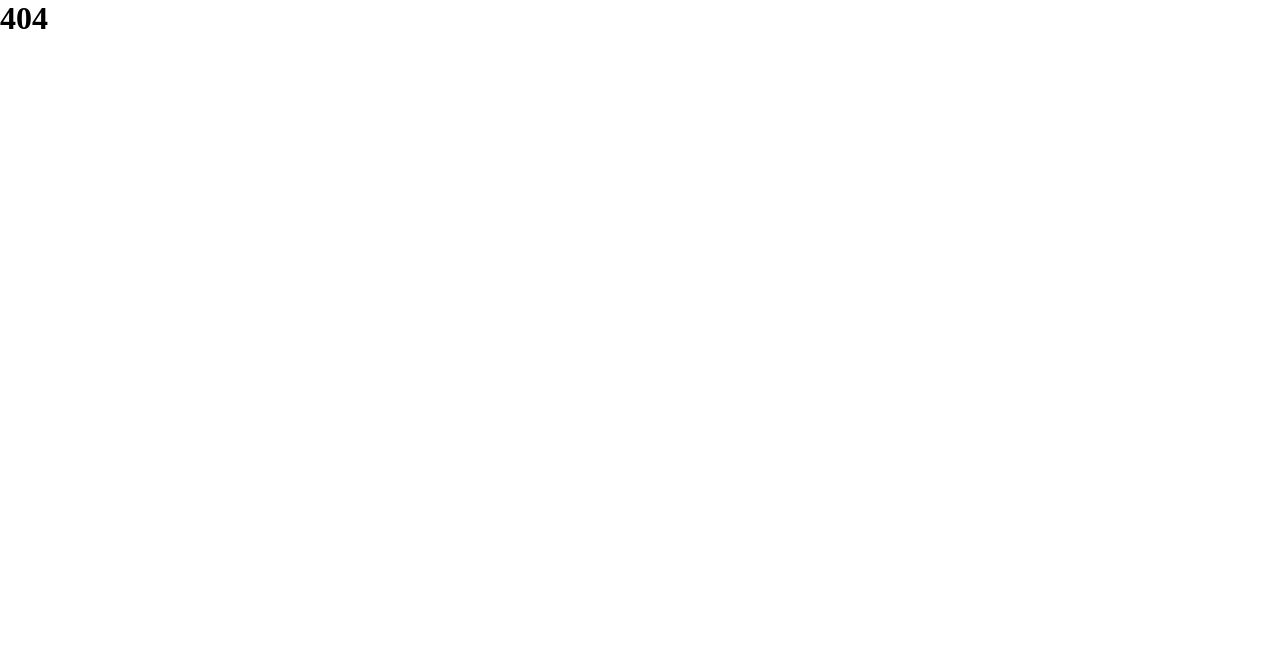
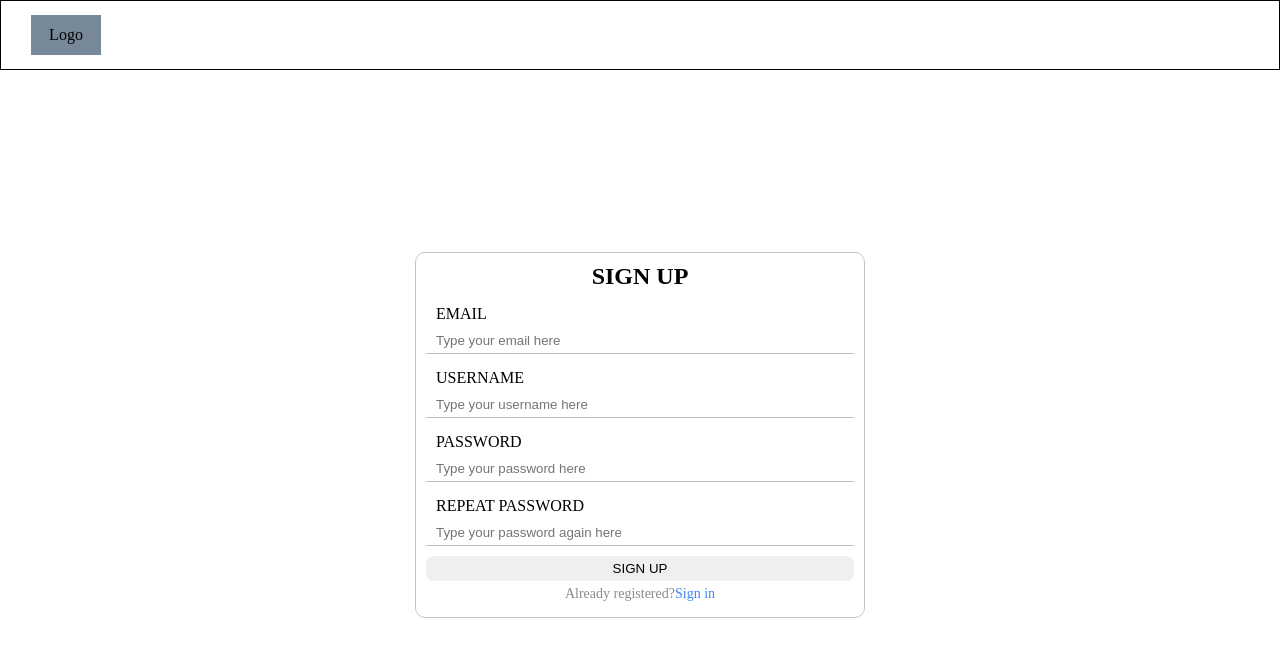
Before and after one commit to Serbin-Executive/Serbin-Executive.github.io, a React (Create React App) app: page /sign-up in a window 1280 px wide. Shown: the top 656 px of the page. Built offline with nearby package versions, Linux system fonts and the light colour scheme.

Commit message:
Added user-auth basic flow

```diff
--- a/src/components/Block/index.tsx
+++ b/src/components/Block/index.tsx
@@ -1,12 +1,36 @@
-import { ReactElement } from "react";
+import { ReactElement, ReactNode } from "react";
 import "./style.css";
 
-export interface IBlockProps {
-    children: ReactElement;
+export const enum blockTypes {
+    TEXT = "text",
+    PALLETTE = "pallette",
+    MIXED = "mixed",
 }
 
-const Block = ({ children }: IBlockProps): ReactElement => {
-    return <div className="block">{children}</div>;
+export interface IBlockProps {
+    children?: ReactNode;
+    width?: string;
+    height?: string;
+    type?: blockTypes;
+    onClick?: () => void
+}
+
+const Block = ({
+    children,
+    width = "100%",
+    height = "100%",
+    type = blockTypes.MIXED,
+    onClick = () => {return;}
+}: IBlockProps): ReactElement => {
+    const blockStyle = {
+        width: width,
+        height: height,
+    };
+    return (
+        <div className={`block ${type}`} style={blockStyle} onClick={onClick}>
+            {children}
+        </div>
+    );
 };
 
 export default Block;
--- a/src/components/Block/style.css
+++ b/src/components/Block/style.css
@@ -0,0 +1,13 @@
+.block {
+    background-color: lightslategray;
+}
+
+.block.mixed {
+    display: flex;
+    align-items: center;
+    justify-content: center;
+}
+
+.block.text {
+    background-color: transparent;
+}
--- a/src/components/Header/index.tsx
+++ b/src/components/Header/index.tsx
@@ -1,12 +1,16 @@
 import { ReactElement } from "react";
+import Logo from "../Logo";
+import ProfileShortcut from "../ProfileShortcut";
 import "./style.css";
 
-export interface IHeaderProps {
-    // children: ReactElement;
-}
+const Header = (): ReactElement => {
 
-const Header = (): ReactElement => {
-    return <header className="header"></header>;
+    return <header className="header">
+        <nav>
+            <Logo />
+            <ProfileShortcut />
+        </nav>
+    </header>;
 };
 
 export default Header;
--- a/src/components/Header/style.css
+++ b/src/components/Header/style.css
@@ -9,3 +9,12 @@
 
     border: var(--decorative-border);
 }
+
+nav {
+    padding: 0 30px;
+    width: 100%;
+    height: 100%;
+    display: flex;
+    align-items: center;
+    justify-content: space-between;
+}
--- /dev/null
+++ b/src/components/Logo/index.tsx
@@ -0,0 +1,22 @@
+import { ReactElement } from "react";
+import { useNavigate } from "react-router-dom";
+import { paths } from "../../router/routes";
+import Block from "../Block";
+
+const Logo = (): ReactElement => {
+    const navigate = useNavigate();
+
+    const redirectToLanding = () => {
+        navigate(paths.LANDING.path);
+    };
+
+    return (
+        <div className="logo-container">
+            <Block width="70px" height="40px" onClick={redirectToLanding}>
+                Logo
+            </Block>
+        </div>
+    );
+};
+
+export default Logo;
--- /dev/null
+++ b/src/components/ProfileShortcut/index.tsx
@@ -0,0 +1,52 @@
+import { Fragment, ReactElement } from "react";
+import { useAppDispatch, useAppSelector } from "../../store";
+import { setIsLoggedIn, setCurrentUser } from "../../store/slices/User";
+import { Link, useLocation, useNavigate } from "react-router-dom";
+import { paths } from "../../router/routes";
+import Block, { blockTypes } from "../Block";
+
+const ProfileShortcut = (): ReactElement => {
+    const dispatch = useAppDispatch();
+    const navigate = useNavigate();
+    const location = useLocation();
+
+    const isLoggedIn = useAppSelector((state) => state.user.isLoggedIn);
+    const currentUser = useAppSelector((state) => state.user.currentUser);
+
+    const handleLogout = () => {
+        dispatch(setIsLoggedIn(false));
+        dispatch(setCurrentUser({}));
+        navigate(paths.SIGN_IN.path);
+    };
+
+    const UserBlock = (): ReactElement => {
+        return (
+            <div>
+                <Block>{currentUser.getName()}</Block>
+                <Block type={blockTypes.TEXT} onClick={handleLogout}>
+                    {"LOGOUT ->"}
+                </Block>
+            </div>
+        );
+    };
+
+    const LoginBlock = (): ReactElement => {
+        if([paths.SIGN_IN.path, paths.SIGN_UP.path].includes(location.pathname)) {
+            return <Fragment></Fragment>;
+        }
+
+        return (
+            <Block type={blockTypes.TEXT}>
+                <Link to={paths.SIGN_IN.path}>SIGN IN</Link>
+            </Block>
+        );
+    };
+
+    return (
+        <div className="profile-shortcut">
+            {isLoggedIn ? <UserBlock /> : <LoginBlock />}
+        </div>
+    );
+};
+
+export default ProfileShortcut;
--- a/src/components/ProtectedRoute/index.tsx
+++ b/src/components/ProtectedRoute/index.tsx
@@ -13,7 +13,7 @@ export const ProtectedRoute = ({
     const isLoggedIn = useAppSelector((state) => state.user.isLoggedIn);
 
     if (!isLoggedIn) {
-        return <Navigate to={paths.SIGNIN.path} />;
+        return <Navigate to={paths.SIGN_IN.path} />;
     }
 
     return children;
--- a/src/components/SignIn/index.tsx
+++ b/src/components/SignIn/index.tsx
@@ -1,17 +1,74 @@
-import { ReactElement } from "react";
-import { Link } from "react-router-dom";
+import {
+    ChangeEvent,
+    Dispatch,
+    ReactElement,
+    SetStateAction,
+    useState,
+} from "react";
+import { Link, useNavigate } from "react-router-dom";
+import { paths } from "../../router/routes";
+import { setCurrentUser, setIsLoggedIn } from "../../store/slices/User";
+import User from "../../domains/User";
+import { useAppDispatch } from "../../store";
 
 const SignIn = (): ReactElement => {
-    return <form className="auth-form">
-        <h2 className="auth-title">Sign in</h2>
-        <p className="auth-label">Email</p>
-        <input type="email" placeholder="Email" className="auth-input" />
-        <p className="auth-label">Password</p>
-        <input type="password" placeholder="Password" className="auth-input" />
-        <button className="auth-button">sign in</button>
-        <h4 className='auth-subtitle'>Not registered yet?
-        <Link className="auth-link" to="/signup"> Sign up</Link></h4>
-    </form>;
+    const dispatch = useAppDispatch();
+    const navigate = useNavigate();
+
+    const [email, setEmail] = useState<string>("");
+    const [password, setPassword] = useState<string>("");
+    // eslint-disable-next-line
+    const [validationErrors, setValidationErrors] = useState<string[]>([]);
+
+    const isSubmitDisallowed =
+        !email && !password && validationErrors.length > 0;
+
+    const handleSignIn = () => {
+        //temp
+        dispatch(setCurrentUser(new User(email, email)));
+        dispatch(setIsLoggedIn(true));
+        navigate(paths.HOME.path);
+    };
+
+    const handleChange = (
+        event: ChangeEvent<HTMLInputElement>,
+        handler: Dispatch<SetStateAction<string>>
+    ) => {
+        handler(event.target.value);
+    };
+
+    return (
+        <form className="auth-form">
+            <h2 className="auth-title">SIGN IN</h2>
+            <p className="auth-label">EMAIL</p>
+            <input
+                type="email"
+                placeholder="Email"
+                className="auth-input"
+                onChange={(event) => handleChange(event, setEmail)}
+            />
+            <p className="auth-label">PASSWORD</p>
+            <input
+                type="password"
+                placeholder="Password"
+                className="auth-input"
+                onChange={(event) => handleChange(event, setPassword)}
+            />
+            <button
+                className="auth-button"
+                disabled={isSubmitDisallowed}
+                onClick={handleSignIn}
+            >
+                SIGN IN
+            </button>
+            <h4 className="auth-subtitle">
+                Not registered yet?
+                <Link className="auth-link" to={paths.SIGN_UP.path}>
+                    Sign up
+                </Link>
+            </h4>
+        </form>
+    );
 };
 
 export default SignIn;
--- a/src/components/SignUp/index.tsx
+++ b/src/components/SignUp/index.tsx
@@ -1,21 +1,94 @@
-import { ReactElement } from "react";
-import { Link } from "react-router-dom";
+import {
+    ChangeEvent,
+    Dispatch,
+    ReactElement,
+    SetStateAction,
+    useState,
+} from "react";
+import { Link, useNavigate } from "react-router-dom";
+import { paths } from "../../router/routes";
+import { useAppDispatch } from "../../store";
+import { setCurrentUser, setIsLoggedIn } from "../../store/slices/User";
+import User from "../../domains/User";
 
 const SignUp = (): ReactElement => {
-    return <form className="auth-form">
-        <h2 className="auth-title">Sign up</h2>
-        <p className="auth-label">Email</p>
-        <input type="email" placeholder="Email" className="auth-input" />
-        <p className="auth-label">Username</p>
-        <input type="email" placeholder="username" className="auth-input" />
-        <p className="auth-label">Password</p>
-        <input type="password" placeholder="Password" className="auth-input" />
-        <p className="auth-label">Repeat password</p>
-        <input type="password" placeholder="Repeat password" className="auth-input" />
-        <button className="auth-button">sign up</button>
-        <h4 className='auth-subtitle'>Already registered?
-            <Link className="auth-link" to="/signin"> Sign in</Link></h4>
-    </form>;
+    const dispatch = useAppDispatch();
+    const navigate = useNavigate();
+
+    const [email, setEmail] = useState<string>("");
+    const [username, setUsername] = useState<string>("");
+    const [password, setPassword] = useState<string>("");
+    const [rePassword, setRePassword] = useState<string>("");
+    // eslint-disable-next-line
+    const [validationErrors, setValidationErrors] = useState<string[]>([]);
+
+    const isSubmitDisallowed =
+        !email &&
+        !username &&
+        !password &&
+        password !== rePassword &&
+        validationErrors.length > 0;
+
+    const handleChange = (
+        event: ChangeEvent<HTMLInputElement>,
+        handler: Dispatch<SetStateAction<string>>
+    ) => {
+        handler(event.target.value);
+    };
+
+    const handleSignUp = () => {
+        //temp
+        dispatch(setCurrentUser(new User(email, email)));
+        dispatch(setIsLoggedIn(true));
+        navigate(paths.HOME.path);
+    };
+
+    return (
+        <form className="auth-form">
+            <h2 className="auth-title">SIGN UP</h2>
+            <p className="auth-label">EMAIL</p>
+            <input
+                type="email"
+                className="auth-input"
+                placeholder="Type your email here"
+                onChange={(event) => handleChange(event, setEmail)}
+            />
+            <p className="auth-label">USERNAME</p>
+            <input
+                type="text"
+                className="auth-input"
+                placeholder="Type your username here"
+                onChange={(event) => handleChange(event, setUsername)}
+            />
+            <p className="auth-label">PASSWORD</p>
+            <input
+                type="password"
+                className="auth-input"
+                placeholder="Type your password here"
+                onChange={(event) => handleChange(event, setPassword)}
+            />
+            <p className="auth-label">REPEAT PASSWORD</p>
+            <input
+                type="password"
+                className="auth-input"
+                placeholder="Type your password again here"
+                onChange={(event) => handleChange(event, setRePassword)}
+            />
+            <button
+                className="auth-button"
+                disabled={isSubmitDisallowed}
+                onClick={handleSignUp}
+            >
+                SIGN UP
+            </button>
+            <h4 className="auth-subtitle">
+                Already registered?
+                <Link className="auth-link" to={paths.SIGN_IN.path}>
+                    Sign in
+                </Link>
+            </h4>
+        </form>
+    );
 };
 
 export default SignUp;
--- /dev/null
+++ b/src/domains/User/index.ts
@@ -0,0 +1,25 @@
+export default class User {
+    private name: string;
+    private email: string;
+
+    constructor(name: string, email: string) {
+        this.name = name;
+        this.email = email;
+    }
+
+    public setName(name: string): void {
+        this.name = name;
+    }
+
+    public setEmail(email: string): void {
+        this.email = email;
+    }
+
+    public getName(): string {
+        return this.name;
+    }
+
+    public getEmail(): string {
+        return this.email;
+    }
+}
--- a/src/router/routes.tsx
+++ b/src/router/routes.tsx
@@ -7,7 +7,6 @@ import ProfilePage from "../pages/Profile";
 import NotFoundPage from "../pages/NotFound";
 import SignInPage from "../pages/SignIn"
 import SignUpPage from "../pages/SignUp";
-import path from "path";
 
 export const paths = {
     LANDING: {
@@ -15,15 +14,15 @@ export const paths = {
         path: "/",
         label: "Landing",
     },
-    SIGNIN: {
-        id: 'Signin',
-        path: '/signin',
-        label: "Signin",
+    SIGN_IN: {
+        id: 'Sign-in',
+        path: '/sign-in',
+        label: "Sign-in",
     },
-    SIGNUP: {
-        id: 'Signup',
-        path: '/signup',
-        label: "Signup",
+    SIGN_UP: {
+        id: 'Sign-up',
+        path: '/sign-up',
+        label: "Sign-up",
     },
     HOME: {
         id: "Home",
@@ -62,8 +61,12 @@ const routes: RouteObject[] = [
         element: <HomePage />,
     },
     {
-        ...paths.SIGNIN,
+        ...paths.SIGN_IN,
         element: <SignInPage />
+    },
+    {
+        ...paths.SIGN_UP,
+        element: <SignUpPage />
     },
     {
         ...paths.PROFILE,
@@ -81,10 +84,6 @@ const routes: RouteObject[] = [
         ...paths.NOT_FOUND,
         element: <NotFoundPage />,
     },
-    {
-        ...paths.SIGNUP,
-        element: <SignUpPage />
-    }
 ];
 
 export default routes;
```
Also changed, not shown: src/store/slices/User/index.ts (+8 -2 lines).
